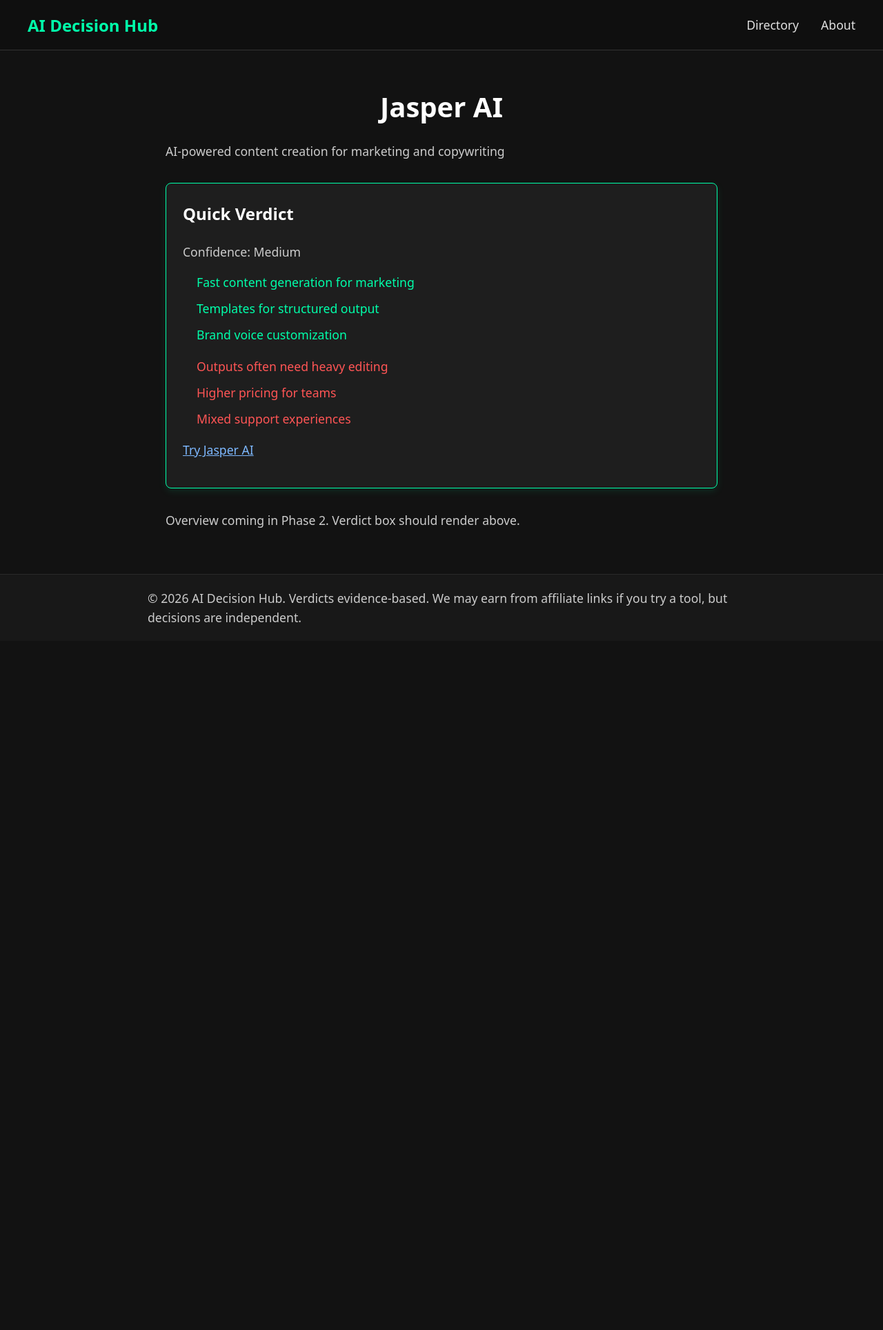
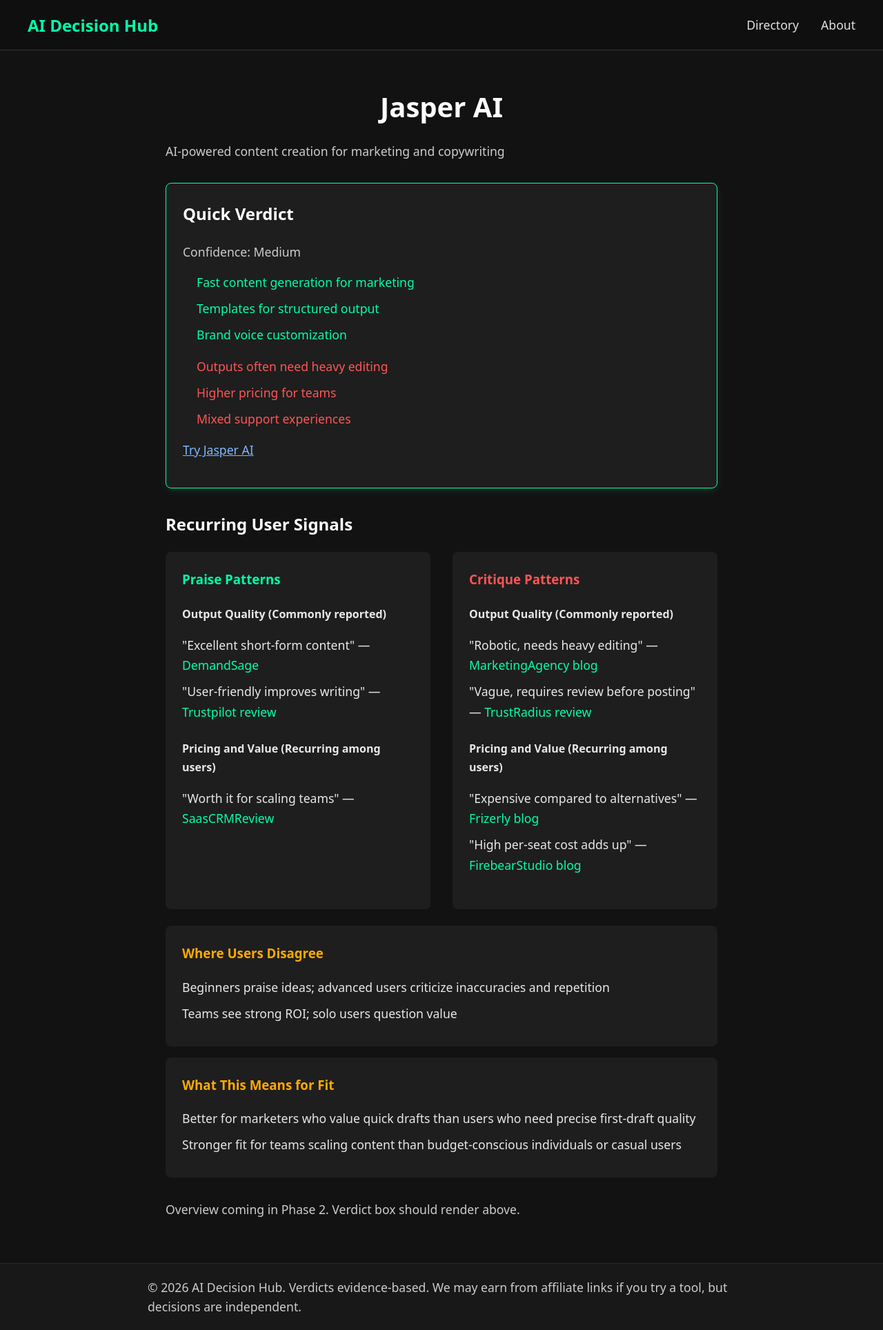
Before and after one commit to toddfromstatefarm-debug/AI-WIKI, a Jekyll site: the page built from tools/jasper-ai.md, in a window 1280 px wide. Shown: the whole page at 69% size. Built offline with Jekyll 4.4.1, drawn with Linux system fonts in a browser that asks for light colours; before the commit the page ends 929 px from its top, so only the background shows below that.

Commit message:
Phase 2 MVP: add recurring user signals section

```diff
--- /dev/null
+++ b/_includes/recurring-signals.html
@@ -0,0 +1,55 @@
+<section class="recurring-signals">
+  <h2>Recurring User Signals</h2>
+
+  <div class="signals-grid">
+    <div class="praise-column">
+      <h3>Praise Patterns</h3>
+      {% for signal in page.recurring_signals %}
+        <div class="signal-card">
+          <h4>{{ signal.theme }} ({{ signal.descriptor }})</h4>
+          <ul>
+            {% for quote in signal.praise_quotes %}
+              <li>"{{ quote.text }}" — <a href="{{ quote.link }}" target="_blank" rel="noopener">{{ quote.source }}</a></li>
+            {% endfor %}
+          </ul>
+        </div>
+      {% endfor %}
+    </div>
+
+    <div class="critique-column">
+      <h3>Critique Patterns</h3>
+      {% for signal in page.recurring_signals %}
+        <div class="signal-card">
+          <h4>{{ signal.theme }} ({{ signal.descriptor }})</h4>
+          <ul>
+            {% for quote in signal.critique_quotes %}
+              <li>"{{ quote.text }}" — <a href="{{ quote.link }}" target="_blank" rel="noopener">{{ quote.source }}</a></li>
+            {% endfor %}
+          </ul>
+        </div>
+      {% endfor %}
+    </div>
+  </div>
+
+  <div class="disagreement-section">
+    <h3>Where Users Disagree</h3>
+    <ul>
+      {% for signal in page.recurring_signals %}
+        {% if signal.disagreement %}
+          <li>{{ signal.disagreement }}</li>
+        {% endif %}
+      {% endfor %}
+    </ul>
+  </div>
+
+  <div class="fit-section">
+    <h3>What This Means for Fit</h3>
+    <ul>
+      {% for signal in page.recurring_signals %}
+        {% if signal.fit_implication %}
+          <li>{{ signal.fit_implication }}</li>
+        {% endif %}
+      {% endfor %}
+    </ul>
+  </div>
+</section>
--- a/_layouts/tool.html
+++ b/_layouts/tool.html
@@ -8,5 +8,8 @@
   <h1>{{ page.tool_name }}</h1>
   <p>{{ page.tagline }}</p>
   {% include verdict-box.html %}
+  {% if page.recurring_signals %}
+    {% include recurring-signals.html %}
+  {% endif %}
   {{ content }}
 </article>
--- a/assets/css/main.css
+++ b/assets/css/main.css
@@ -107,3 +107,62 @@
 ul li a { color: #00ffaa; text-decoration: none; }
 ul li a:hover { text-decoration: underline; }
 .tool-page { max-width: 800px; margin: 0 auto; }
+
+
+.recurring-signals {
+  margin: 2rem 0;
+}
+
+.signals-grid {
+  display: flex;
+  gap: 2rem;
+  margin-bottom: 1.5rem;
+}
+
+.praise-column, .critique-column {
+  flex: 1;
+  background: #1e1e1e;
+  padding: 1.5rem;
+  border-radius: 8px;
+}
+
+.praise-column h3 { color: #00ffaa; }
+.critique-column h3 { color: #ff5555; }
+
+.signal-card {
+  margin-bottom: 1.5rem;
+}
+
+.signal-card h4 {
+  margin-bottom: 0.5rem;
+}
+
+.signal-card ul {
+  list-style: none;
+  padding: 0;
+}
+
+.signal-card li {
+  margin: 0.5rem 0;
+}
+
+.disagreement-section, .fit-section {
+  background: #1e1e1e;
+  padding: 1.5rem;
+  border-radius: 8px;
+  margin-top: 1rem;
+}
+
+.disagreement-section h3, .fit-section h3 { color: #ffaa00; }
+
+.disagreement-section ul,
+.fit-section ul {
+  list-style: none;
+  padding: 0;
+  margin: 0;
+}
+
+.disagreement-section li,
+.fit-section li {
+  margin: 0.5rem 0;
+}
--- a/tools/jasper-ai.md
+++ b/tools/jasper-ai.md
@@ -5,18 +5,10 @@
 pricing_tiers:
   - tier: "Pro"
     price: "$69/mo (monthly) or $59/mo (yearly)"
-    features:
-      - "1 seat"
-      - "Canvas platform"
-      - "Essential Agents"
-      - "2 Brand Voices"
+    features: ["1 seat", "Canvas platform", "Essential Agents", "2 Brand Voices"]
   - tier: "Business"
     price: "Custom"
-    features:
-      - "Advanced Agents"
-      - "No-code AI App Builder"
-      - "Unlimited IQ customization"
-      - "API access"
+    features: ["Advanced Agents", "No-code AI App Builder", "Unlimited IQ customization", "API access"]
 last_updated: "2026-03-14"
 quick_pros:
   - "Fast content generation for marketing"
@@ -28,6 +20,40 @@
   - "Mixed support experiences"
 verdict_confidence: "medium"
 affiliate_link: "https://www.jasper.ai/"
+recurring_signals:
+  - theme: "Output Quality"
+    descriptor: "Commonly reported"
+    praise_quotes:
+      - text: "Excellent short-form content"
+        source: "DemandSage"
+        link: "https://www.demandsage.com/jasper-ai-review"
+      - text: "User-friendly improves writing"
+        source: "Trustpilot review"
+        link: "https://www.trustpilot.com/review/jasper.ai"
+    critique_quotes:
+      - text: "Robotic, needs heavy editing"
+        source: "MarketingAgency blog"
+        link: "https://themarketingagency.ca/blog/honest-review-jasper-ai-writing-tool"
+      - text: "Vague, requires review before posting"
+        source: "TrustRadius review"
+        link: "https://www.trustradius.com/products/jasper-ai/reviews"
+    disagreement: "Beginners praise ideas; advanced users criticize inaccuracies and repetition"
+    fit_implication: "Better for marketers who value quick drafts than users who need precise first-draft quality"
+  - theme: "Pricing and Value"
+    descriptor: "Recurring among users"
+    praise_quotes:
+      - text: "Worth it for scaling teams"
+        source: "SaasCRMReview"
+        link: "https://saascrmreview.com/jasper-ai-review"
+    critique_quotes:
+      - text: "Expensive compared to alternatives"
+        source: "Frizerly blog"
+        link: "https://blog.frizerly.com/14612/jasper_ai_review__is_it_still_worth_it_what_are_better_alternatives"
+      - text: "High per-seat cost adds up"
+        source: "FirebearStudio blog"
+        link: "https://firebearstudio.com/blog/jasper-ai-review.html"
+    disagreement: "Teams see strong ROI; solo users question value"
+    fit_implication: "Stronger fit for teams scaling content than budget-conscious individuals or casual users"
 ---
 
 Overview coming in Phase 2. Verdict box should render above.
```
